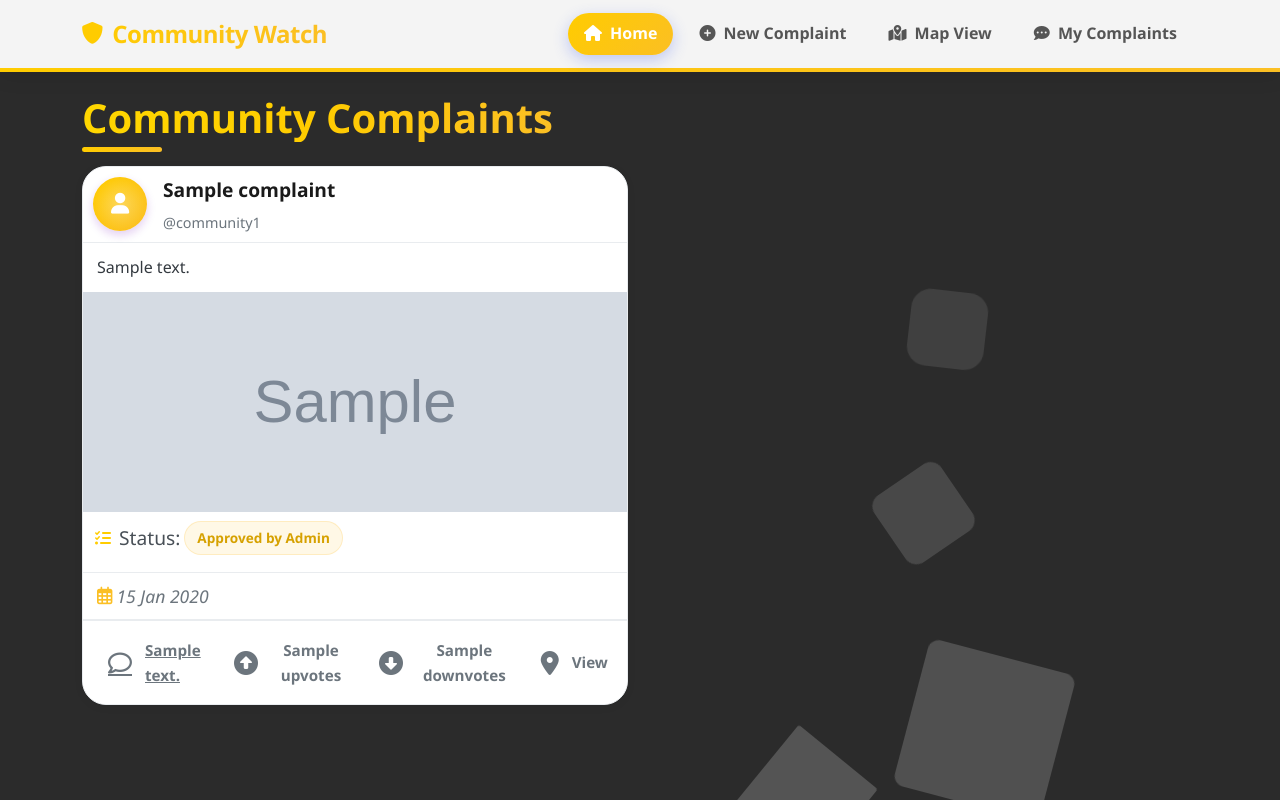
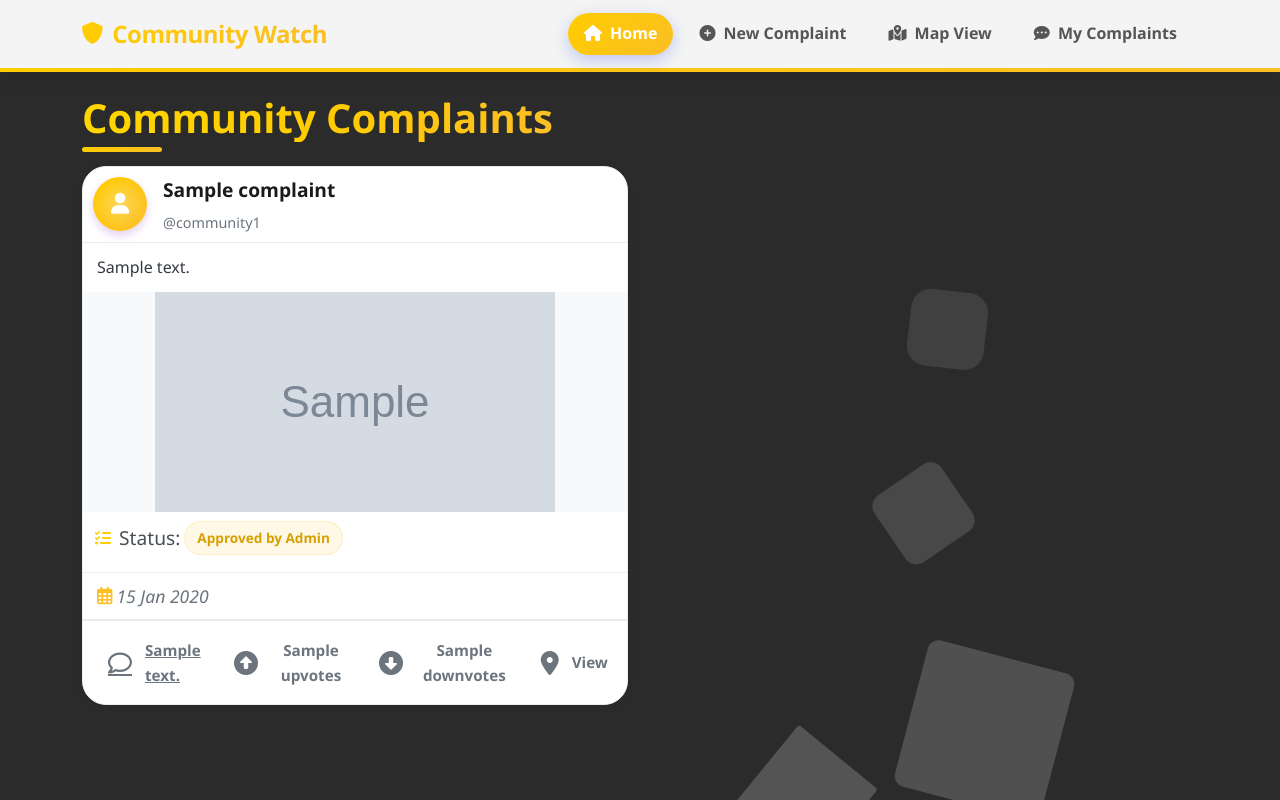
Before and after one commit to Yash0030/pothole-complaint-agentic-ai, a Flask app: template templates/view_complaints.html in a window 1280 px wide. Run offline with Flask 3, Linux system fonts and the light colour scheme; the template is opened without the code that fills it: most values are stand-ins (such as "Sample title", 1, 10 or a date in 2020); grey boxes marked "Sample" are stand-in pictures.

Commit message:
Update view_complaints.html

```diff
--- a/templates/view_complaints.html
+++ b/templates/view_complaints.html
@@ -1378,10 +1378,7 @@
                          </div>
 
                          <div class="complaint-img-container">
-                            <img src="{{ complaint.image }}"
-                                 class="complaint-image"
-                                 alt="Complaint image"
-                                 onclick="openImageModal('{{ complaint.image }}')">
+                            <img src="{{ complaint.image }}" alt="Pothole Image" class="image-thumbnail" onclick="openImageModal('{{ complaint.image }}')">
                         </div>
 
 
```
